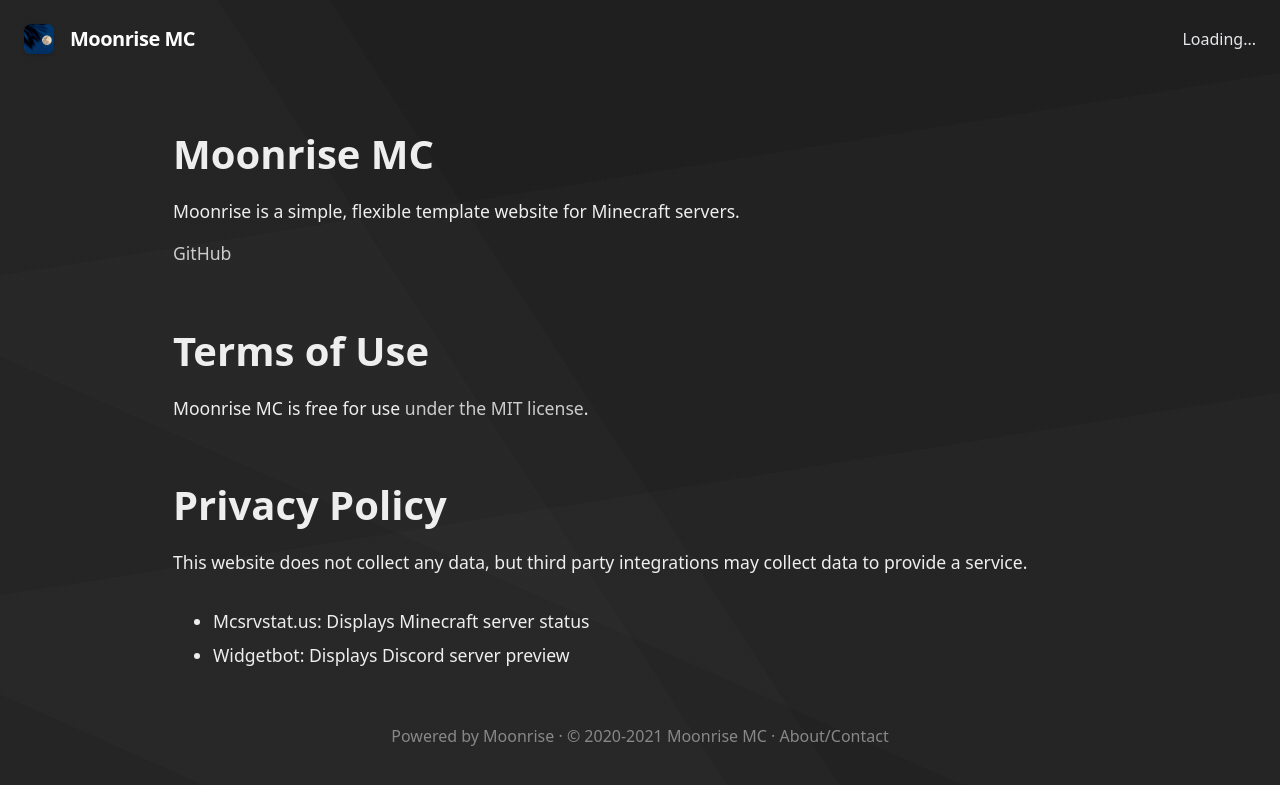
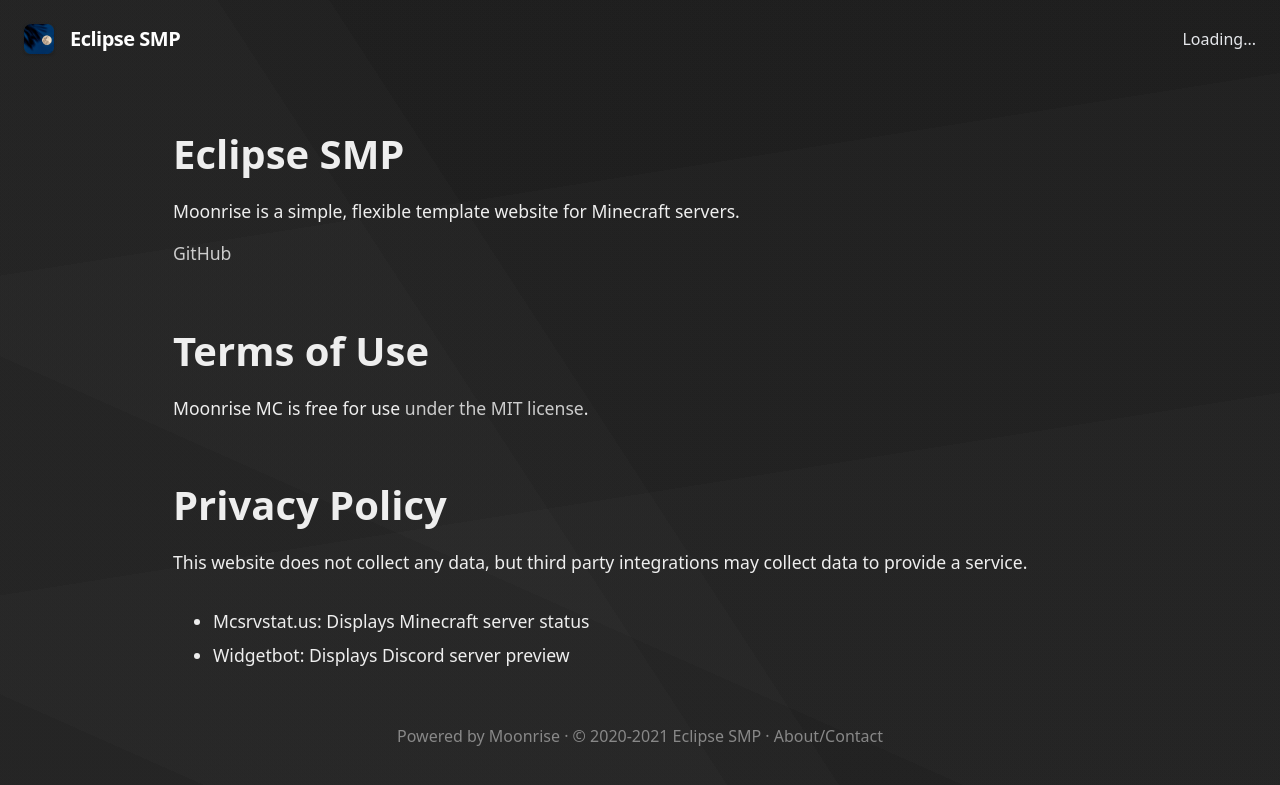
Before and after one commit to daykope77/eclipsesmp, a Jekyll site: the page built from docs/about.md, in a window 1280 px wide. Shown: the top 785 px of the page. Built offline with Jekyll 4.4.1, drawn with Linux system fonts in a browser that asks for light colours; our own code applies the rules of GitHub Pages for plain Markdown files.

Commit message:
Update _config.yml

```diff
--- a/docs/_config.yml
+++ b/docs/_config.yml
@@ -11,14 +11,14 @@ showinSearchEngines: true
 
 
 # Set basic server info
-serverName: Moonrise MC
-serverDescription: A Minecraft server where we have lots of fun!
+serverName: Eclipse SMP
+serverDescription: A Minecraft Bedrock Server
 serverIP: 31.41.59.26:5358
-useBedrockForOnlineStatus: false
+useBedrockForOnlineStatus: true
 
 
 # Discord information
-discordInvite: https://discord.gg/minecraft
+discordInvite: https://discord.gg/Y5xR9BYFa4
 discordServerID: 867327555680600074
 discordChannelID: 871008626838482964
 
```
